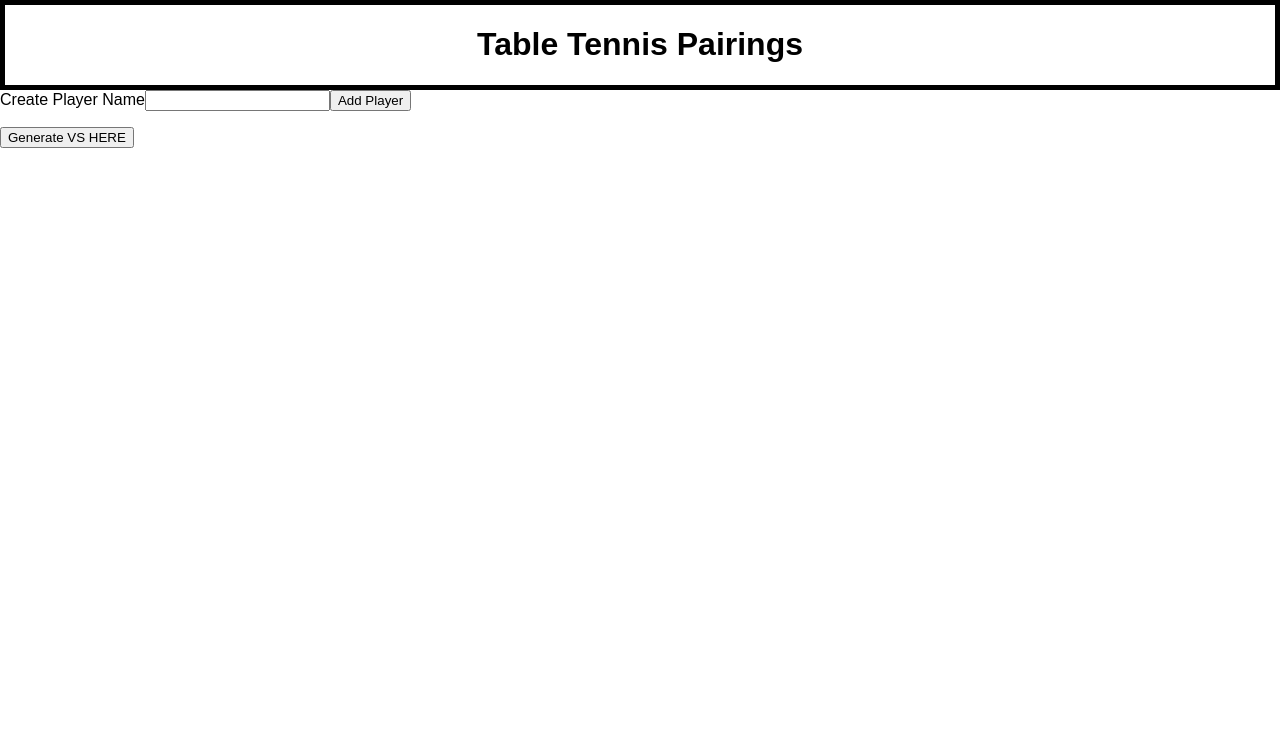
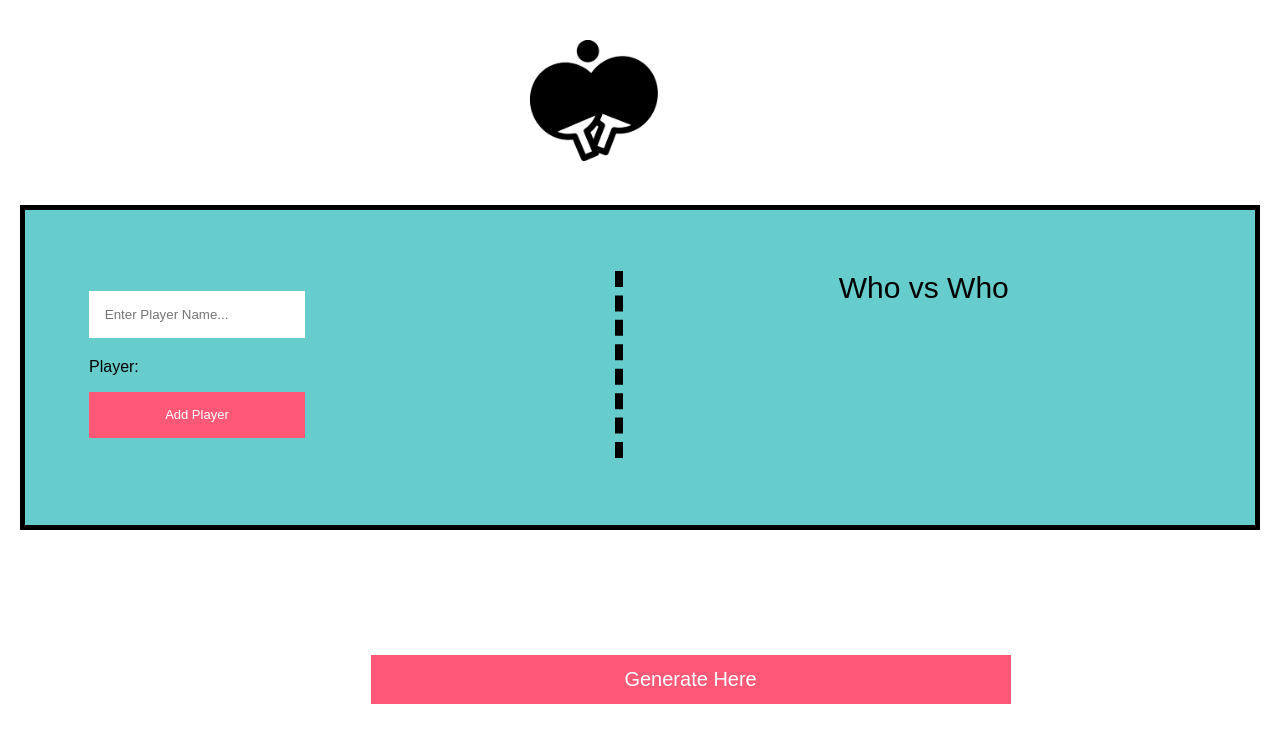
Before and after one commit to declan1991/Table-Tennis-Project, a React (Create React App) app: page / in a window 1280 px wide. Shown: the top 742 px of the page. Built offline with nearby package versions, Linux system fonts and the light colour scheme.

Commit message:
got the random generate button to render. More work to be done tomorrow.... also done some more styling

```diff
--- a/public/index.html
+++ b/public/index.html
@@ -8,8 +8,11 @@
       manifest.json provides metadata used when your web app is added to the
       homescreen on Android. See https://developers.google.com/web/fundamentals/engage-and-retain/web-app-manifest/
     -->
+
+    <link href="https://fonts.googleapis.com/css?family=Pacifico" rel="stylesheet">
     <link rel="manifest" href="%PUBLIC_URL%/manifest.json">
     <link rel="shortcut icon" href="%PUBLIC_URL%/favicon.ico">
+
     <!--
       Notice the use of %PUBLIC_URL% in the tags above.
       It will be replaced with the URL of the `public` folder during the build.
--- a/src/App.css
+++ b/src/App.css
@@ -1,11 +1,90 @@
+@import url('https://fonts.googleapis.com/css?family=Pacifico');
+
+
 .page-header {
-  border: solid 5px black;
   margin: auto;
+  margin-top: 5%;
 }
- .title {
-  text-align: center;
+ .page-title {
+ 	display: inline-block;
+    text-align: center;
+    background-color: white;
+
  }
 
 .player-names {
   list-style-type: none;
+  font-family: 'Pacifico', cursive;
 }
+
+.grid-container {
+	display: grid;
+	grid-template-columns: 1fr 1fr ;
+	grid-template-rows: repeat(2, auto);
+	grid-gap: 3%;
+	grid-template-areas:
+		"main aside"
+	;
+	background-color:  #66CCCC;
+	padding: 5%;
+	margin-top: 16%;
+	margin-left: 20px;
+	margin-right: 20px;
+	align-content: center;
+	border: solid 5px black;
+}
+
+/* input form for player names */
+.subheadleft {
+	display: block;
+	font-size: 30px;
+	margin-bottom: 20px;
+}
+
+.subheadright {
+	display: block;
+	font-size: 30px;
+	margin-bottom: 20px;
+	text-align: center;
+
+}
+.inputField {
+	display: block;
+	margin: 20px 0 20px 0;
+	border: none;
+	padding: 3%;
+	width: 35%;
+	background-color: white;
+}
+
+/* Button Styling */
+
+.addBtn {
+	display: block;
+	border: none;
+	background-color: #ff5977;
+	color: white;
+	padding: 3%;
+	width: 41%;
+	font-size: 13px;
+	margin-bottom: 20px;
+}
+
+.generateBtn {
+	position: fixed;
+	bottom: 12%;
+	align-items: center;
+	border: none;
+	background-color:  #ff5977;
+	color: white;
+	padding: 1%;
+	width: 50%;
+	margin-left: 22%;
+	font-size: 20px;
+	font-weight: normal;
+}
+
+.player-form {
+	border-right: dashed 8px black;
+
+}
--- a/src/App.js
+++ b/src/App.js
@@ -9,8 +9,10 @@ class App extends Component {
   render() {
     return (
       <Fragment>
-        <Header />
-        <PlayerList />
+	    <Header />
+	      <div className="grid-container">
+		    <PlayerList />
+	      </div>
       </Fragment>
     );
   }
--- a/src/Components/Header.js
+++ b/src/Components/Header.js
@@ -4,7 +4,7 @@ const Header = () => (
 
 	<Fragment>
 		<div className="page-header">
-			<h1 className="title">Table Tennis Pairings</h1>
+
 		</div>
 	</Fragment>
 
--- a/src/Components/PlayerList.js
+++ b/src/Components/PlayerList.js
@@ -5,8 +5,8 @@ class PlayerList extends Component {
 		super(props);
 
 		this.state = {
-			value: '', //empty string for the user name
-			item: [], // empty array to store players name
+			value: '', //empty string for palyers names inputted
+			playerNames: [], // empty array to store players name
 
 		}
 
@@ -24,14 +24,14 @@ class PlayerList extends Component {
 	handleSubmit(event) {
 		this.setState({
 			value: '',
-			item: this.state.item.concat([this.state.value])
+			playerNames: this.state.playerNames.concat([this.state.value] + ' ')
 		});
 	}
 
 	sort(event) {
 
 		this.setState({
-			item: this.state.item.sort(function(a, b){
+			randomisePlayers: this.state.playerNames.sort(function(a, b){
 				return 0.5 - Math.random()
 			})
 		});
@@ -45,28 +45,29 @@ class PlayerList extends Component {
 
 			    <div className="player-form">
 
-				<label>Create Player Name</label>
-
-					<input value={this.state.value}
+					<input className="inputField"
+					placeholder="Enter Player Name..."
+					value={this.state.value}
 					onChange={this.handleChange} />
 
-					<button onClick={this.handleSubmit}>Add Player</button>
+					<p>Player: {this.state.value}</p>
 
-						<ul>
-							{
-								this.state.item.map((item, index) =>
-							<li className="player-names" key={index}>{item}</li>
+					<button className="addBtn"
+					onClick={this.handleSubmit}>Add Player
+					</button>
 
-							)
-						}
 
-						</ul>
 				</div>
+
+				<button className="generateBtn"
+					onClick={this.sort}>Generate Here
+					</button>
+
 				<div className="player-matches">
 
-					<button onClick={this.sort}>Generate VS HERE</button>
+					<label className="subheadright">Who vs Who</label>
 
-					<p>{this.item}</p>
+					<p>{this.state.randomisePlayers}</p>
 
 				</div>
 
--- a/src/index.css
+++ b/src/index.css
@@ -2,4 +2,8 @@ body {
   margin: 0;
   padding: 0;
   font-family: sans-serif;
+  background-image: url(./images/two-ping-pong-rackets.jpg);
+  background-repeat: no-repeat;
+  background-size: 10%;
+  background-position: 530px 40px;
 }
```
Also changed, not shown: src/images/two-ping-pong-rackets.jpg (added).
